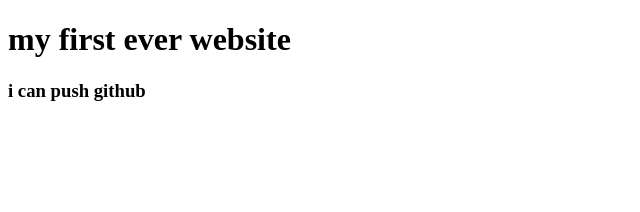
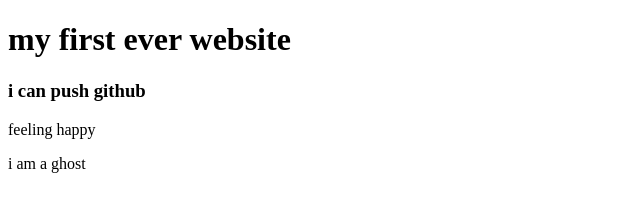
Before and after one commit to rifat052/my-first-website, a plain HTML site: page index.html in a window 1280 px wide. Shown: the whole page, without its empty margins (0-640 px from the left). Drawn offline with Linux system fonts and the light colour scheme.

Commit message:
goat hunting

```diff
--- a/index.html
+++ b/index.html
@@ -9,5 +9,7 @@
 <body>
 <h1>my first ever website</h1>
 <h3>i can push github</h3>
+<p> feeling happy</p>
+<p>i am a ghost</p>
 </body>
 </html>
```
